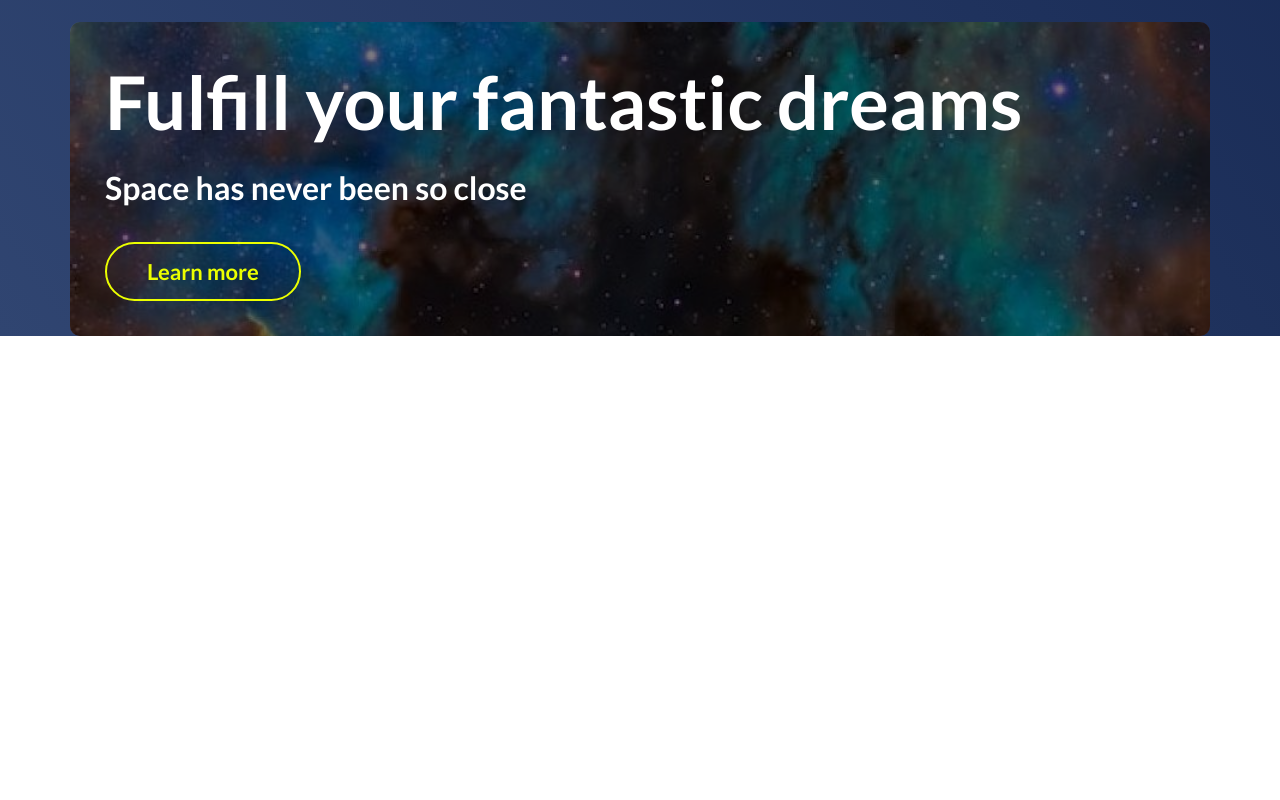
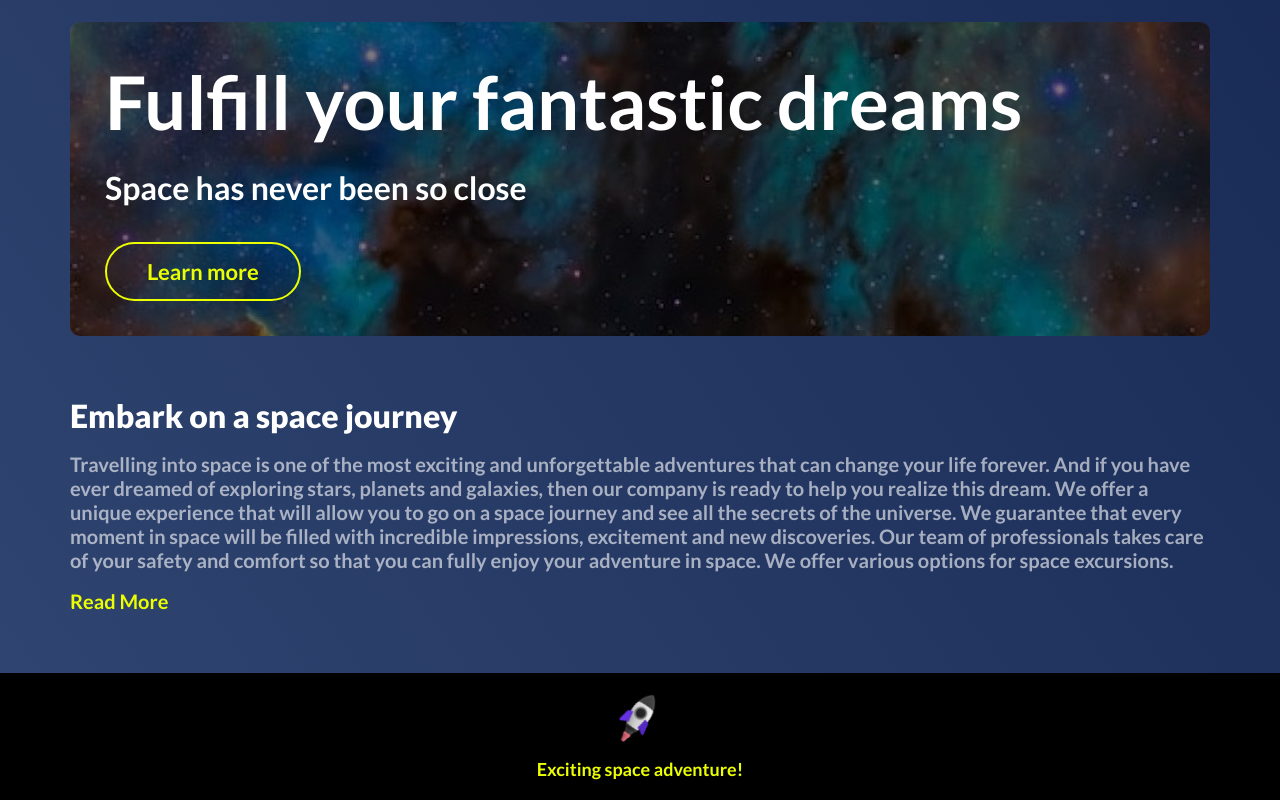
Before and after one commit to AndreyTuguchev/simple_layout, a React (Create React App) app: page / in a window 1280 px wide. Shown: the part 1356-2156 px from the top of the page. Before the commit the page ends 1692 px from the top, so only its background shows below. Built offline with nearby package versions, Linux system fonts and the light colour scheme.

Commit message:
feat: footer implemented

```diff
--- a/src/App.js
+++ b/src/App.js
@@ -1,5 +1,6 @@
 import earth_image from './assets/images/earth.png';
 import hero_bg_md from './assets/images/hero-bg-md.jpg';
+import rocket from './assets/images/rocket.svg';
 import space_bg_1 from './assets/images/space-bg-1.jpg';
 import space_bg_2 from './assets/images/space-bg-2.jpg';
 import space_bg_3 from './assets/images/space-bg-3.jpg';
@@ -13,7 +14,6 @@ function App() {
   return (
     <>
     <div className="App">
-
 
     <section className='section hero section__hover' style={{backgroundImage: `url(${hero_bg_md})`}}>
       <div className='section-inner '>
@@ -119,8 +119,25 @@ function App() {
       </section>
 
     </main>
+    <section className='section bottom'>
+      <div className='section-inner'>
+        <div className='bottom__title'>Embark on a space journey</div>
+        <div className='bottom__text'>Travelling into space is one of the most exciting and unforgettable adventures that can change your life forever. And if you have ever dreamed of exploring stars, planets and galaxies, then our company is ready to help you realize this dream. We offer a unique experience that will allow you to go on a space journey and see all the secrets of the universe. We guarantee that every moment in space will be filled with incredible impressions, excitement and new discoveries. Our team of professionals takes care of your safety and comfort so that you can fully enjoy your adventure in space. We offer various options for space excursions.</div>
+        <div className='bottom__link'>
+          <a href="/#readmore" alt=" ">Read More</a>
+        </div>
+      </div>
+    </section>
 
     </div>
+    <footer className='footer'>
+      <div className='footer__inner'>
+        <div className='footer__image'>
+          <img src={rocket} alt="" />
+        </div>
+        <div className='footer__title'>Exciting space adventure!</div>
+      </div>
+    </footer>
 
     </>
   );
--- a/src/styles/_global.scss
+++ b/src/styles/_global.scss
@@ -74,7 +74,6 @@ body{
 
 
 
-
 .section{
     position: relative;
     overflow: hidden;
@@ -107,6 +106,10 @@ body{
         margin-bottom: 40px;
     }
 
+    &.bottom &-inner{
+        flex-direction: column;
+        align-items: start;
+    }
 
     &__hover::after {
         z-index: 0;
@@ -210,6 +213,53 @@ body{
   }
 
 
+.bottom{
+    max-width: $content-max-width;
+    margin: 60px auto;
+    text-align: left;
+
+    &__title{
+        font-size: $font-size-xxl;
+        font-weight: $font-weight-extra-bold;
+        margin-bottom: 17px;
+    }
+
+    &__text{
+        font-size: $font-size-footer-text;
+        font-weight: $font-weight-bold;
+        margin-bottom: 17px;
+        opacity: 0.6;
+    }
+
+    &__link a{
+        text-decoration: none;
+        font-size: $font-size-footer-text;
+        font-weight: $font-weight-bold;
+        color: $clr-tertiary;
+    }
+
+    &__link a:hover{
+        color: rgb($clr-tertiary, 0.6);
+    }
+
+}
+
+.footer{
+
+    background-color: $clr-quaternary;
+
+    &__inner{
+        max-width: $content-max-width;
+        margin: 60px auto 0;
+        padding-bottom: 20px;
+
+        display: flex;
+        flex-direction: column;
+        align-items: center;
+        font-size: $font-size-lg;
+        color: $clr-tertiary;
+    }
+}
 
 
 @media (max-width: 1140px) {
@@ -286,12 +336,21 @@ body{
             margin-top: 55px;
             margin-bottom: 30px;
         }
+
+        &.bottom{
+            margin-top: 25px;
+        }
+
+        &.bottom &-inner{
+            padding: 27px;
+        }
     }
 
     .button{
         padding-top: 7px;
         padding-bottom: 7px;
     }
+
 }
 
 
@@ -308,10 +367,12 @@ body{
             margin-left: 20px;
         }
 
+
         #root &.hero &__item{
             padding-top: unset;
             padding-bottom: 40px;
         }
+
 
         &.hero &-inner{
             display: inline-block;
```
Also changed, not shown: src/assets/images/rocket.svg (added).
